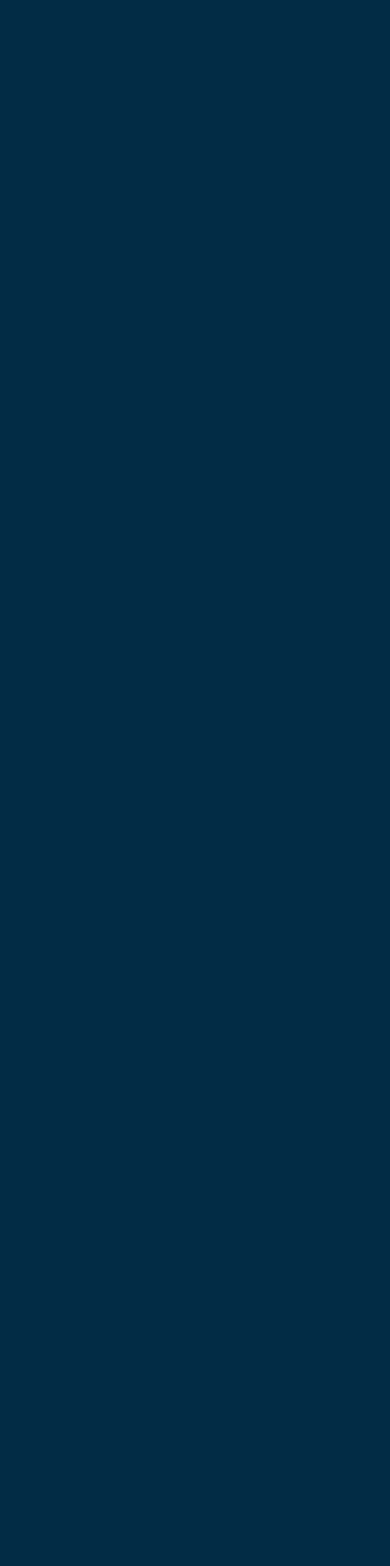
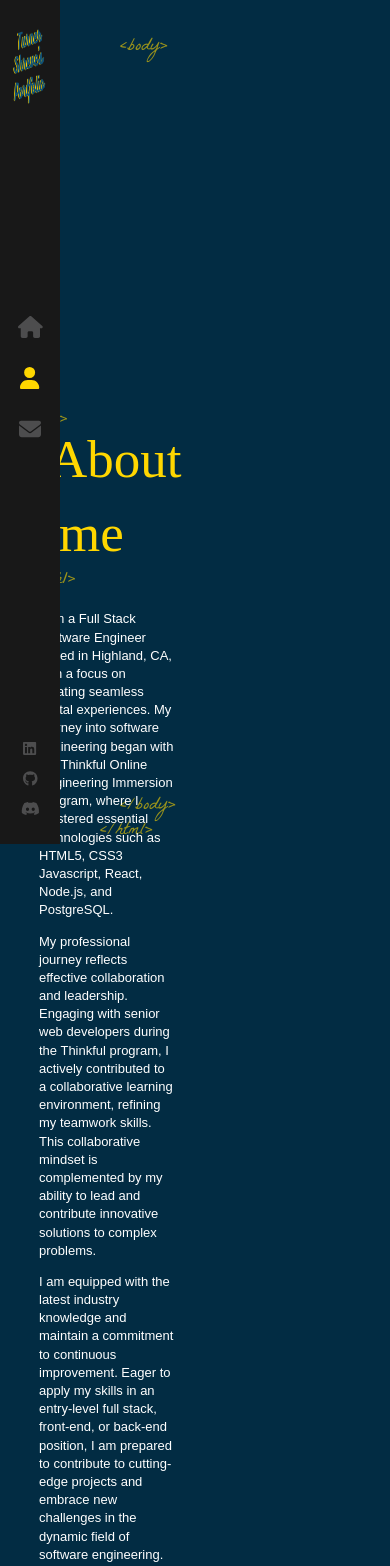
Before and after one commit to TurnerSF/turner-shreve-portfolio, a React (Create React App) app: page /about in a window 390 px wide. Before the commit this address had no page. Shown: the top 1566 px of the page. Before the commit the page ends 844 px from the top, so only its background shows below. Built offline with nearby package versions, Linux system fonts and the light colour scheme.

Commit message:
created About page/fixed some responsiveness

```diff
--- a/src/App.js
+++ b/src/App.js
@@ -2,6 +2,7 @@ import './App.scss';
 import { Routes, Route } from 'react-router-dom';
 import Layout from './components/Layout'
 import Home from './components/Home';
+import About from './components/About';
 
 function App() {
   return (
@@ -9,6 +10,7 @@ function App() {
     <Routes>
       <Route path="/" element={<Layout />}>
         <Route index element={<Home />} />
+        <Route path='about' element={<About />}/>
       </Route>
     </Routes>
     </>
--- /dev/null
+++ b/src/components/About/index.js
@@ -0,0 +1,57 @@
+import './index.scss'
+import AnimatedLetters from '../AnimatedLetters'
+import { useState, useEffect } from 'react'
+
+const About = () => {
+
+  const [letterClass, setLetterClass] = useState('text-animate')
+
+  useEffect(() => {
+    const timeoutId = setTimeout(() => {
+      setLetterClass('text-animate-hover');
+    }, 4000);
+
+    return () => {
+      // This cleanup function will clear the timeout when the component unmounts.
+      clearTimeout(timeoutId);
+    };
+  }, []);
+
+  return (
+    <div className="container about-page">
+      <div className="text-zone">
+        <h1>
+          <AnimatedLetters
+            letterClass={letterClass}
+            strArray={['A', 'b', 'o', 'u', 't', ' ', 'm', 'e']}
+            idx={15}
+          />
+        </h1><p>
+        I am a Full Stack Software Engineer based in Highland, CA, with a focus
+        on creating seamless digital experiences. My journey into software
+        engineering began with the Thinkful Online Engineering Immersion
+        Program, where I mastered essential technologies such as HTML5, CSS3
+        Javascript, React, Node.js, and PostgreSQL.
+      </p>
+      <p>
+        My professional journey reflects effective collaboration and leadership.
+        Engaging with senior web developers during the Thinkful program, I
+        actively contributed to a collaborative learning environment, refining
+        my teamwork skills. This collaborative mindset is complemented by my
+        ability to lead and contribute innovative solutions to complex problems.
+      </p>
+      <p>
+        I am equipped with the latest industry knowledge and maintain a
+        commitment to continuous improvement. Eager to apply my skills in an
+        entry-level full stack, front-end, or back-end position, I am prepared
+        to contribute to cutting-edge projects and embrace new challenges in the
+        dynamic field of software engineering. With a foundation in software
+        engineering and a dedication to excellence, I am poised to make
+        meaningful contributions to any forward-thinking development team.
+      </p>
+      </div>
+    </div>
+  )
+}
+
+export default About
--- /dev/null
+++ b/src/components/About/index.scss
@@ -0,0 +1,113 @@
+.page {
+    width: 100%;
+    height: 100%;
+    position: absolute;
+}
+
+.top-tags {
+    bottom: auto;
+    top: 35px;
+}
+
+.tags {
+    color: #ffd700;
+    opacity: 0.6;
+    position: absolute;
+    bottom: 0;
+    left: 120px;
+    font-size: 18px;
+    font-family: 'La Belle Aurore';
+}
+
+.bottom-tag-html {
+    margin-left: -20px;
+}
+
+.container {
+    width: 100%;
+    will-change: contents;
+    height: 90%;
+    min-height: 566px;
+    position: absolute;
+    opacity: 0;
+    top: 5%;
+    margin: 0 auto;
+    z-index: 1;
+    transform-style: preserve-3d;
+    animation: fadeIn 1s forwards;
+    animation-delay: 1s;
+}
+
+.about-page {
+    .text-zone {
+        position: absolute;
+        left: 10%;
+        top: 50%;
+        width: 35%;
+        vertical-align: middle;
+        display: table-cell;
+        transform: translateY(-50);
+        max-height: 90%;
+
+        h1 {
+            font-size: 53px;
+            font-family: 'Coolvetica';
+            color: #ffd700;
+            font-weight: 400;
+            margin-top: 0;
+            position: relative;
+            margin-bottom: 40px;
+            left: 10px;
+
+            &::before {
+                content: '<h1>';
+                font-family: 'La Belle Aurore';
+                font-size: 18px;
+                position: absolute;
+                margin-top: -10px;
+                left: -10px;
+                opacity: 0.6;
+                line-height: 18px;
+            }
+
+            &::after {
+                content: '</h1>';
+                font-size: 18px;
+                font-family: 'La Belle Aurore';
+                position: absolute;
+                left: -30px;
+                bottom: -20px;
+                margin-left: 20px;
+                opacity: 0.6;
+                line-height: 18px;
+            }
+        }
+
+        p {
+            font-size: 13px;
+            color: white;
+            font-family: sans-serif;
+            font-weight: 300;
+            min-width: fit-content;
+            animation: pulse 1s;
+
+            &:nth-of-type(1) {
+                animation-delay: 1.1s;
+            }
+
+            &:nth-of-type(2) {
+                animation-delay: 1.2s;
+            }
+
+            &:nth-of-type(3) {
+                animation-delay: 1.3s;
+            }
+        }
+    }
+
+    .text-animate-hover {
+        &:hover {
+            color: #fff;
+        }
+    }
+}
--- a/src/components/Home/Logo/index.js
+++ b/src/components/Home/Logo/index.js
@@ -1,4 +1,5 @@
-import TSLogo from '../../../assets/images/TS.png'
+
+import backgroundTS from '../../../assets/images/background-TS.png'
 import './index.scss'
 
 const Logo = () => {
@@ -7,7 +8,7 @@ const Logo = () => {
     <div className="logo-container">
       <img
         className="solid-logo"
-        src={TSLogo}
+        src={backgroundTS}
         alt="JavaScript,  Developer"
       />
     </div>
--- a/src/components/Home/Logo/index.scss
+++ b/src/components/Home/Logo/index.scss
@@ -18,3 +18,17 @@
       transform: rotateZ(30deg) !important;
     }
 }
+
+@media (max-width: 1024px) {
+  img {
+    position: absolute;
+    right: 50px;
+  }
+}
+
+@media (max-width: 768px) {
+  img {
+    position: absolute;
+    left: 120px;
+  }
+}
--- a/src/components/Home/index.scss
+++ b/src/components/Home/index.scss
@@ -93,4 +93,35 @@
     }
   }
 
+  @media (max-width: 1024px) {
+    h1 {
+      font-size: 45px;
+      line-height: 1.2;
+
+      .T-Logo {
+        position: relative;
+        left: 0px;
+      }
+      .S-Logo {
+        position: relative;
+        left: 0px;
+      }
+    }
+  }
+
+  @media (max-width: 768px) {
+    h1 {
+      font-size: 30px;
+      line-height: 1.1;
+
+      .T-Logo {
+        position: relative;
+        left: 0;
+      }
+      .S-Logo {
+        position: relative;
+        left: 0
+      }
+    }
+  }
 }
--- a/src/components/Sidebar/index.scss
+++ b/src/components/Sidebar/index.scss
@@ -2,7 +2,7 @@
   background: #181818;
   width: 95px;
   height: 100%;
-  position: absolute;
+  position: fixed;
   top: 0;
   z-index: 3;
   min-height: 500px;
@@ -122,4 +122,38 @@
         }
     }
   }
+
+  @media (max-width: 1024px) {
+    width: 60px;
+    height: 100vh;
+
+    .logo img {
+      width: 40px;
+      position: relative;
+      left: 0px;
+    }
+  }
+
+  @media (max-width: 768px) {
+    width: 60px;
+    height: 100vh;
+
+    .logo img {
+      width: 40px;
+      position: relative;
+      left: 0px;
+    }
+  }
+
+  @media (max-width: 1024px) {
+    width: 60px;
+    height: 100vh;
+
+    .logo img {
+      width: 40px;
+      position: relative;
+      left: 0px;
+    }
+  }
+
 }
```
Also changed, not shown: src/assets/images/background-TS.png (added).
